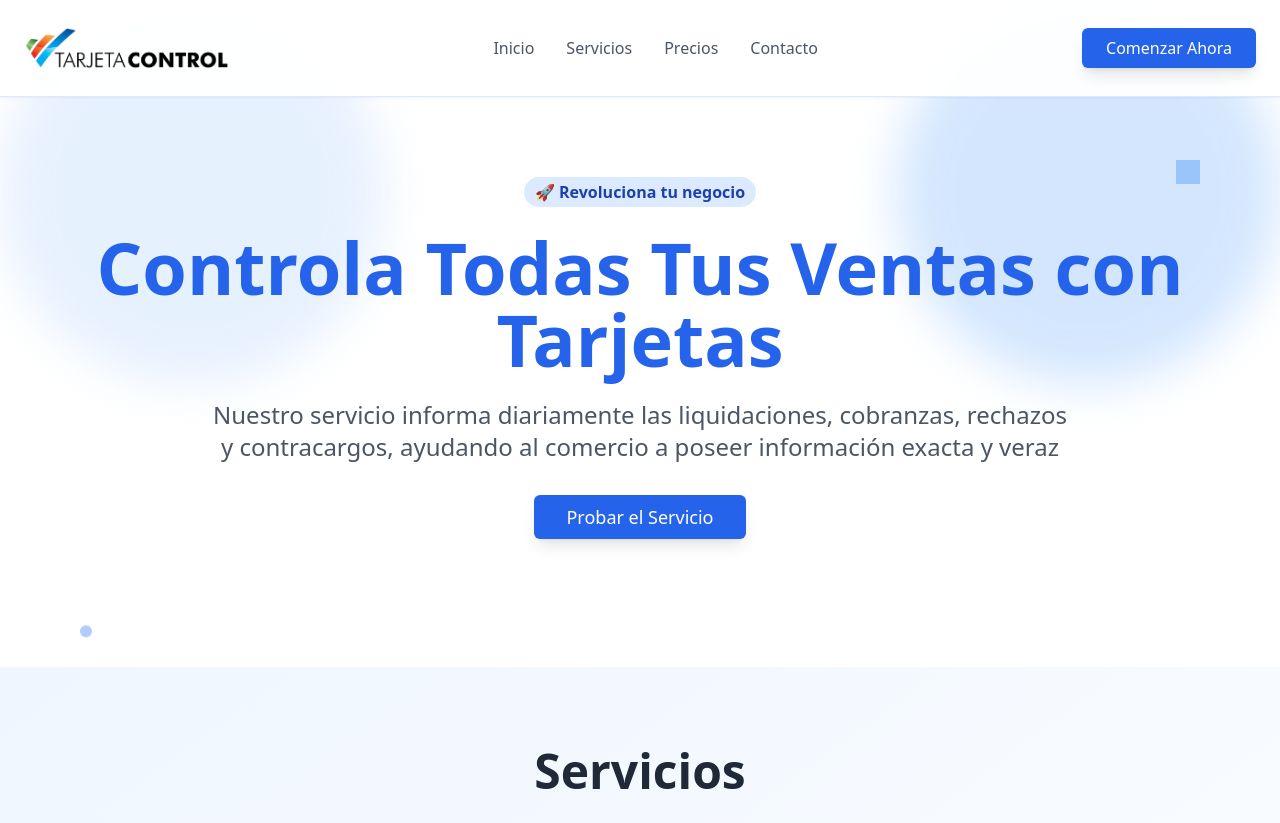
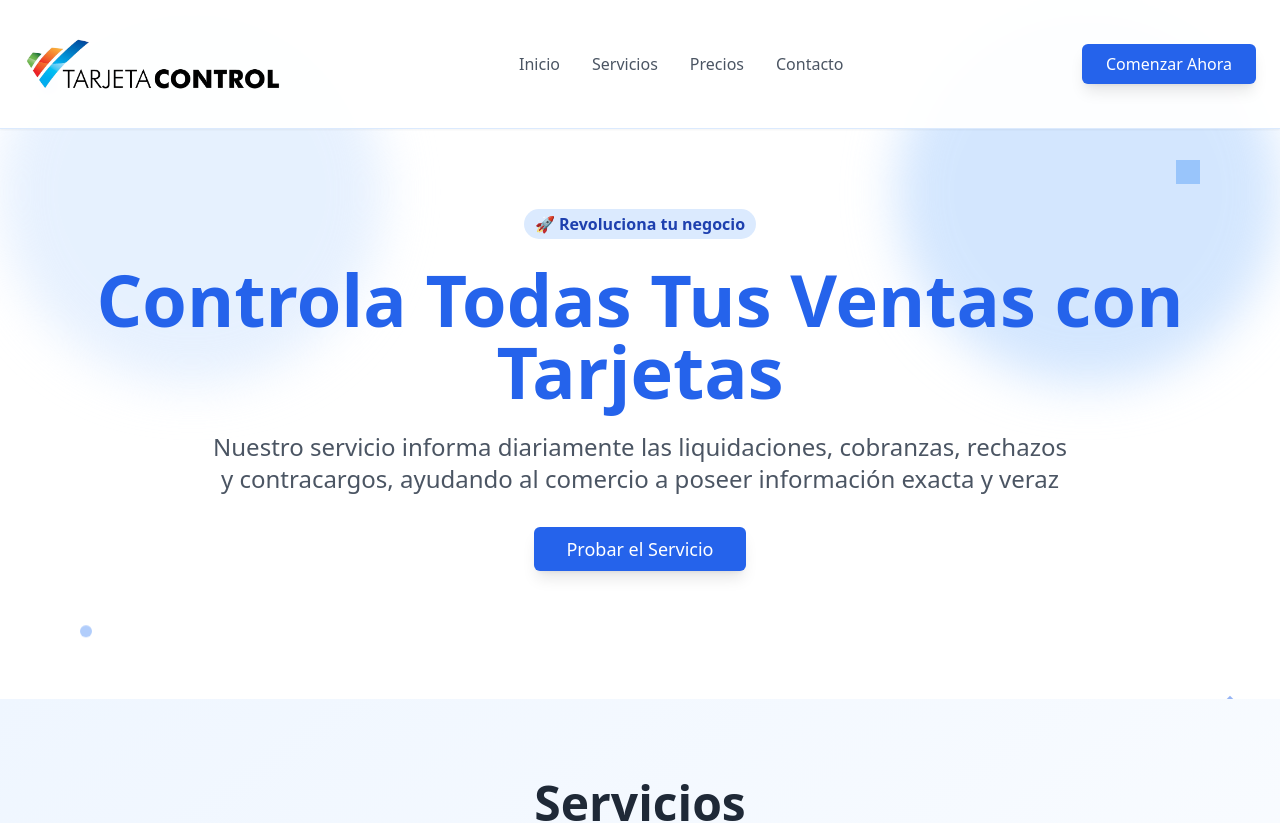
Before and after one commit to nicosaid/tarjeta-control-facil, a React (Vite) app: page / in a window 1280 px wide. Shown: the top 823 px of the page. Built offline with nearby package versions, Linux system fonts and the light colour scheme.

Commit message:
Fix: Update logo in header and index.html
Update the logo image in index.html and adjust its position in the header.

```diff
--- a/index.html
+++ b/index.html
@@ -13,11 +13,11 @@
     <meta property="og:title" content="TarjetaControl - Controla Todas Tus Ventas con Tarjetas" />
     <meta property="og:description" content="La plataforma más completa para gestionar y analizar todas tus transacciones con tarjetas de crédito y débito en tiempo real." />
     <meta property="og:type" content="website" />
-    <meta property="og:image" content="https://lovable.dev/opengraph-image-p98pqg.png" />
+    <meta property="og:image" content="/lovable-uploads/84b8000c-cdf0-4f88-854c-f0152978da83.png" />
 
     <meta name="twitter:card" content="summary_large_image" />
     <meta name="twitter:site" content="@tarjetacontrol" />
-    <meta name="twitter:image" content="https://lovable.dev/opengraph-image-p98pqg.png" />
+    <meta name="twitter:image" content="/lovable-uploads/84b8000c-cdf0-4f88-854c-f0152978da83.png" />
   </head>
 
   <body>
--- a/src/pages/Index.tsx
+++ b/src/pages/Index.tsx
@@ -53,13 +53,13 @@ const Index = () => {
 
       {/* Header */}
       <header className="bg-white/95 backdrop-blur-sm shadow-sm sticky top-0 z-50 border-b border-blue-100">
-        <div className="container mx-auto px-4 sm:px-6 py-4">
+        <div className="container mx-auto px-4 sm:px-6 py-6">
           <div className="flex items-center justify-between">
             <div className="flex items-center space-x-2">
               <img
                 src="/lovable-uploads/65f1c437-fb99-471f-a8c9-eef0dc3fb87c.png"
                 alt="TarjetaControl"
-                className="h-12 sm:h-14 md:h-16 hover:scale-105 transition-transform duration-300"
+                className="h-16 sm:h-18 md:h-20 hover:scale-105 transition-transform duration-300"
               />
             </div>
             <nav className="hidden md:flex items-center space-x-8">
```
Also changed, not shown: public/lovable-uploads/84b8000c-cdf0-4f88-854c-f0152978da83.png (added).
